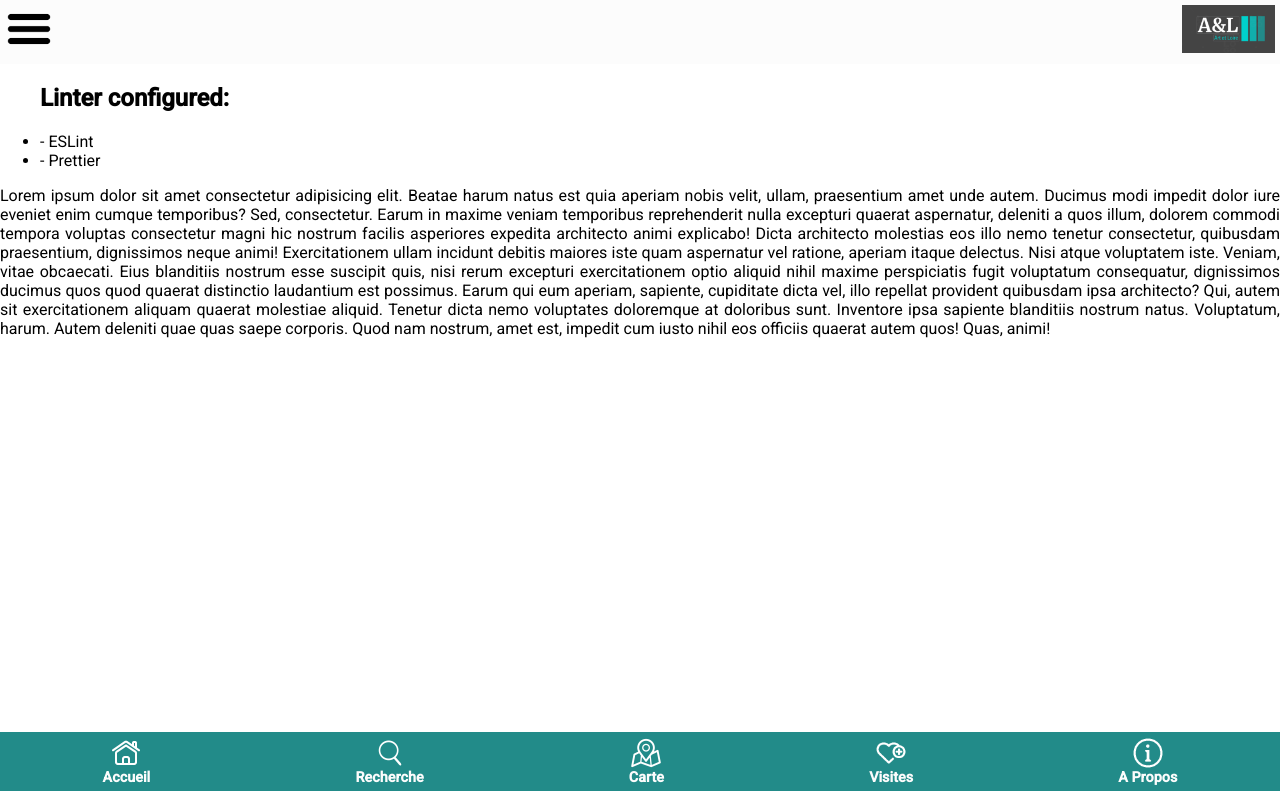
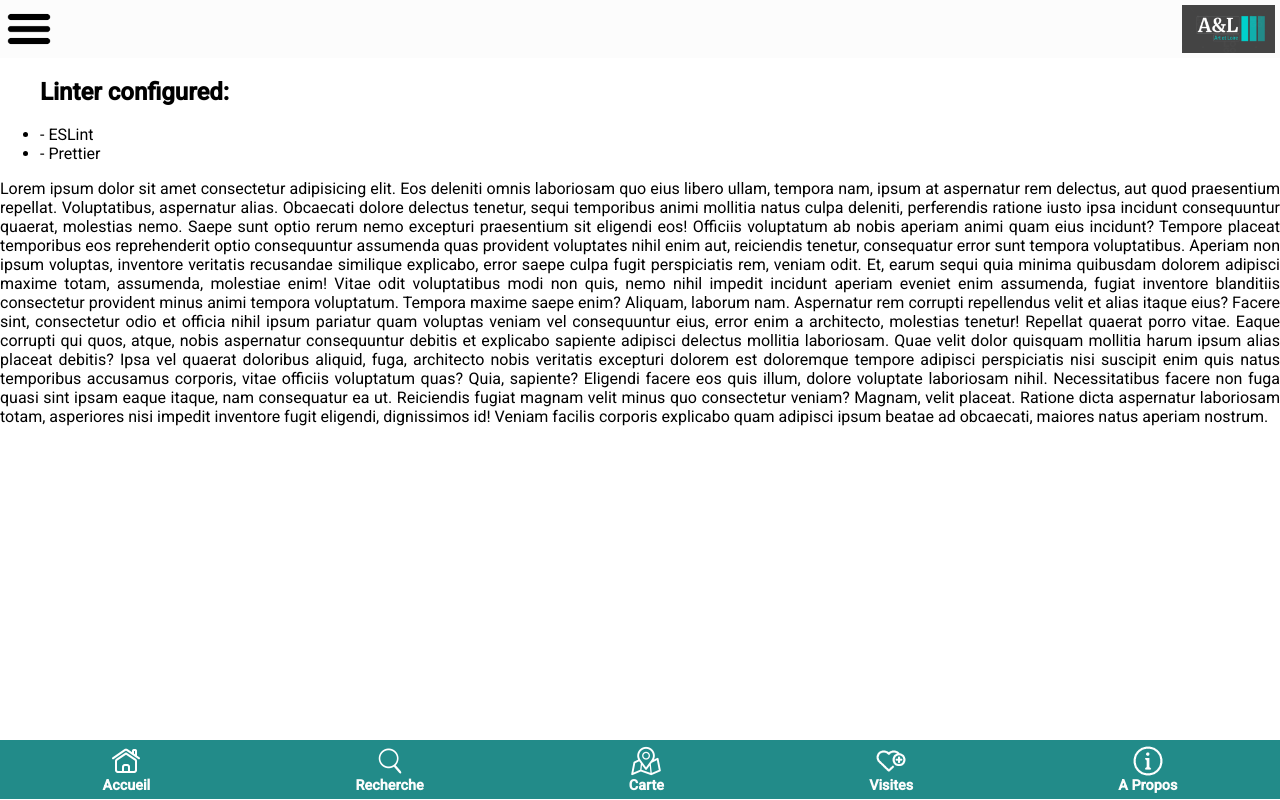
Before and after one commit to WildCodeSchool/0523-RemFr-JavaAngular-P1-artetloire, an Angular app: page / in a window 1280 px wide. Built offline with nearby package versions, Linux system fonts and the light colour scheme.

Commit message:
Some update to be deleted

```diff
--- a/src/app/pages/demo/demo.component.html
+++ b/src/app/pages/demo/demo.component.html
@@ -10,12 +10,16 @@
       <li>- ESLint</li>
       <li>- Prettier</li>
     </ul>
-    <p>Lorem ipsum dolor sit amet consectetur adipisicing elit. Beatae harum natus est quia aperiam nobis velit, ullam, praesentium amet unde autem. Ducimus modi impedit dolor iure eveniet enim cumque temporibus?
-    Sed, consectetur. Earum in maxime veniam temporibus reprehenderit nulla excepturi quaerat aspernatur, deleniti a quos illum, dolorem commodi tempora voluptas consectetur magni hic nostrum facilis asperiores expedita architecto animi explicabo!
-    Dicta architecto molestias eos illo nemo tenetur consectetur, quibusdam praesentium, dignissimos neque animi! Exercitationem ullam incidunt debitis maiores iste quam aspernatur vel ratione, aperiam itaque delectus. Nisi atque voluptatem iste.
-    Veniam, vitae obcaecati. Eius blanditiis nostrum esse suscipit quis, nisi rerum excepturi exercitationem optio aliquid nihil maxime perspiciatis fugit voluptatum consequatur, dignissimos ducimus quos quod quaerat distinctio laudantium est possimus.
-    Earum qui eum aperiam, sapiente, cupiditate dicta vel, illo repellat provident quibusdam ipsa architecto? Qui, autem sit exercitationem aliquam quaerat molestiae aliquid. Tenetur dicta nemo voluptates doloremque at doloribus sunt.
-    Inventore ipsa sapiente blanditiis nostrum natus. Voluptatum, harum. Autem deleniti quae quas saepe corporis. Quod nam nostrum, amet est, impedit cum iusto nihil eos officiis quaerat autem quos! Quas, animi!</p>
+    <p>Lorem ipsum dolor sit amet consectetur adipisicing elit. Eos deleniti omnis laboriosam quo eius libero ullam, tempora nam, ipsum at aspernatur rem delectus, aut quod praesentium repellat. Voluptatibus, aspernatur alias.
+    Obcaecati dolore delectus tenetur, sequi temporibus animi mollitia natus culpa deleniti, perferendis ratione iusto ipsa incidunt consequuntur quaerat, molestias nemo. Saepe sunt optio rerum nemo excepturi praesentium sit eligendi eos!
+    Officiis voluptatum ab nobis aperiam animi quam eius incidunt? Tempore placeat temporibus eos reprehenderit optio consequuntur assumenda quas provident voluptates nihil enim aut, reiciendis tenetur, consequatur error sunt tempora voluptatibus.
+    Aperiam non ipsum voluptas, inventore veritatis recusandae similique explicabo, error saepe culpa fugit perspiciatis rem, veniam odit. Et, earum sequi quia minima quibusdam dolorem adipisci maxime totam, assumenda, molestiae enim!
+    Vitae odit voluptatibus modi non quis, nemo nihil impedit incidunt aperiam eveniet enim assumenda, fugiat inventore blanditiis consectetur provident minus animi tempora voluptatum. Tempora maxime saepe enim? Aliquam, laborum nam.
+    Aspernatur rem corrupti repellendus velit et alias itaque eius? Facere sint, consectetur odio et officia nihil ipsum pariatur quam voluptas veniam vel consequuntur eius, error enim a architecto, molestias tenetur!
+    Repellat quaerat porro vitae. Eaque corrupti qui quos, atque, nobis aspernatur consequuntur debitis et explicabo sapiente adipisci delectus mollitia laboriosam. Quae velit dolor quisquam mollitia harum ipsum alias placeat debitis?
+    Ipsa vel quaerat doloribus aliquid, fuga, architecto nobis veritatis excepturi dolorem est doloremque tempore adipisci perspiciatis nisi suscipit enim quis natus temporibus accusamus corporis, vitae officiis voluptatum quas? Quia, sapiente?
+    Eligendi facere eos quis illum, dolore voluptate laboriosam nihil. Necessitatibus facere non fuga quasi sint ipsam eaque itaque, nam consequatur ea ut. Reiciendis fugiat magnam velit minus quo consectetur veniam?
+    Magnam, velit placeat. Ratione dicta aspernatur laboriosam totam, asperiores nisi impedit inventore fugit eligendi, dignissimos id! Veniam facilis corporis explicabo quam adipisci ipsum beatae ad obcaecati, maiores natus aperiam nostrum.</p>
     </section>
 
   <footer>
--- a/src/app/pages/demo/demo.component.scss
+++ b/src/app/pages/demo/demo.component.scss
@@ -7,7 +7,6 @@ header {
   display: flex;
   justify-content: space-between;
   width: 100%;
-  height: 8%;
   background-color: #fcfcfc;
   // Uncomment two lines to stick header on top
   // position: sticky;
@@ -26,7 +25,6 @@ section {
 
 footer {
   width: 100%;
-  height: 8%;
-  position: sticky;
-  bottom: 0;
+  position: fixed;
+  bottom: -15px;
 }
```
